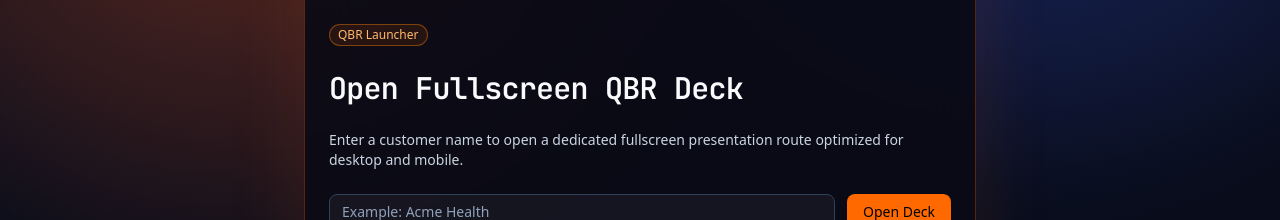
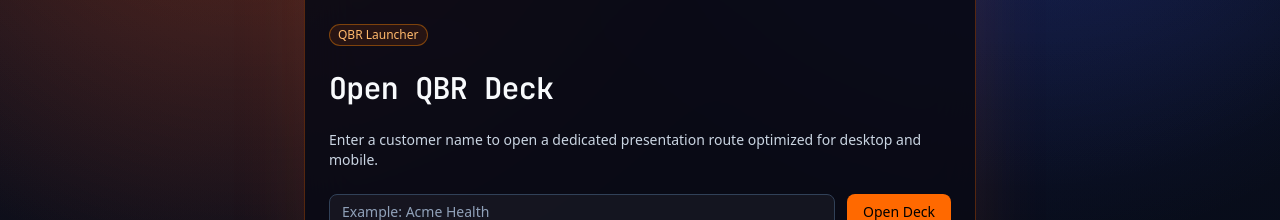
Before and after one commit to MatWetz/qbr-mvp, a Next.js app: page / in a window 1280 px wide. Shown: the part 328-548 px from the top of the page. Built offline with nearby package versions, Linux system fonts and the light colour scheme.

Commit message:
Remove fullscreen wording from QBR launcher copy

```diff
--- a/src/components/qbr/qbr-builder.tsx
+++ b/src/components/qbr/qbr-builder.tsx
@@ -58,11 +58,9 @@ export function QbrBuilder() {
         <CardHeader className="space-y-4">
           <Image src="/coderabbit-logo-dark.svg" alt="CodeRabbit" width={170} height={34} />
           <Badge className="w-fit border-orange-400/40 bg-orange-500/10 text-orange-300">QBR Launcher</Badge>
-          <CardTitle className="font-mono text-2xl tracking-tight text-slate-50 md:text-3xl">
-            Open Fullscreen QBR Deck
-          </CardTitle>
+          <CardTitle className="font-mono text-2xl tracking-tight text-slate-50 md:text-3xl">Open QBR Deck</CardTitle>
           <CardDescription className="text-slate-300">
-            Enter a customer name to open a dedicated fullscreen presentation route optimized for desktop and mobile.
+            Enter a customer name to open a dedicated presentation route optimized for desktop and mobile.
           </CardDescription>
         </CardHeader>
         <CardContent className="space-y-4">
```
